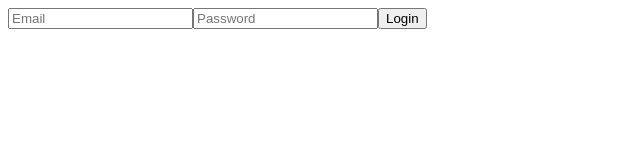
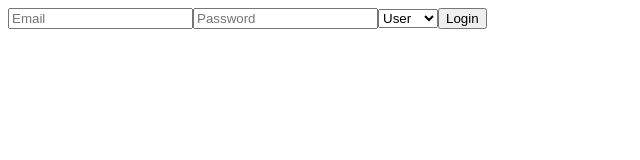
Before and after one commit to masoudhra/react2023ViteStart, a React (Vite) app: page / in a window 1280 px wide. Shown: the top 160 px of the page, without its empty margins (0-640 px from the left). Built offline with nearby package versions, Linux system fonts and the light colour scheme.

Commit message:
select and option in form

```diff
--- a/src/Form.jsx
+++ b/src/Form.jsx
@@ -3,9 +3,10 @@ import { useState } from "react";
 function Form() {
   const [email, setEmail] = useState("");
   const [password, setPassword] = useState("");
+  const [role, setRole] = useState("user");
 
   const loginHandler = () => {
-    console.log({email, password});
+    console.log({ email, password, role });
   };
 
   const emailHandler = (event) => {
@@ -14,6 +15,10 @@ function Form() {
 
   const passwordHandler = (event) => {
     setPassword(event.target.value);
+  };
+
+  const selectHandler = (event) => {
+    setRole(event.target.value)
   };
 
   return (
@@ -30,6 +35,11 @@ function Form() {
         value={password}
         onChange={passwordHandler}
       />
+      <select value={role} onChange={selectHandler}>
+        <option value="admin">User</option>
+        <option value="writer">Writer</option>
+        <option value="admin">Admin</option>
+      </select>
       <button onClick={loginHandler}>Login</button>
     </div>
   );
```
